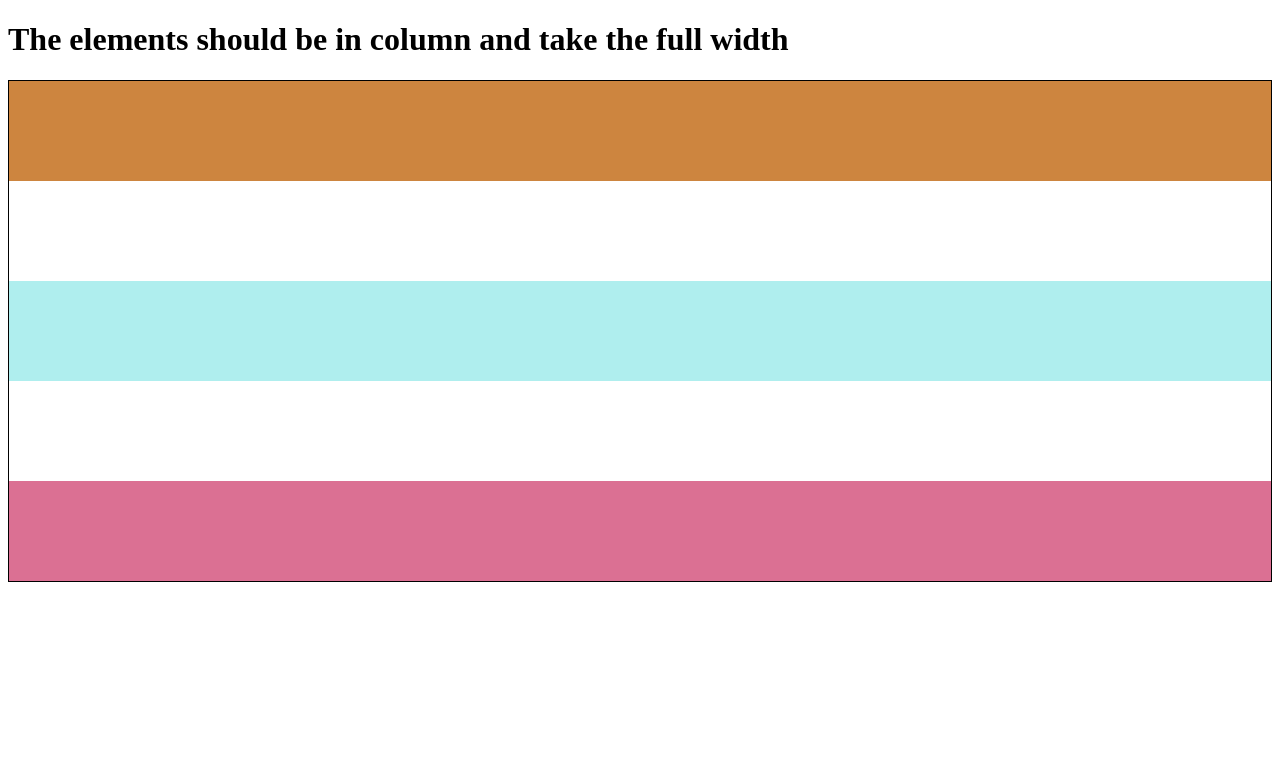
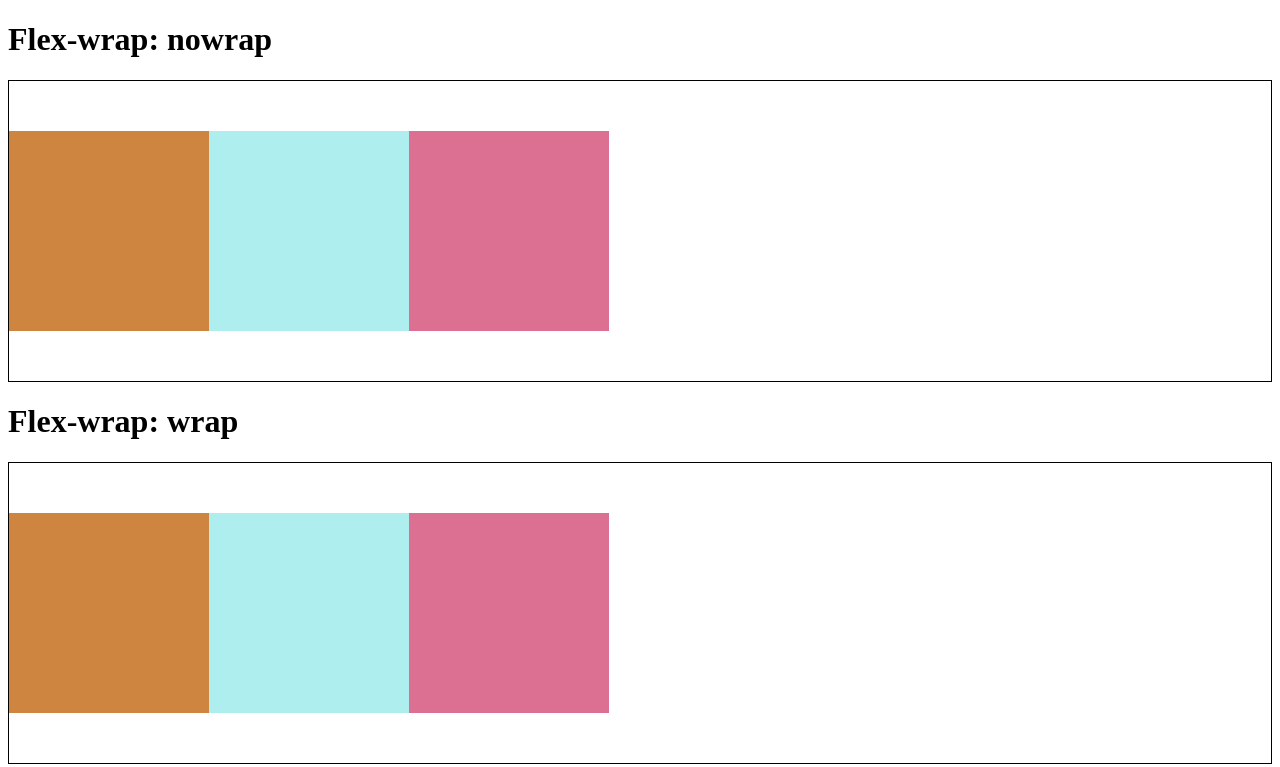
Before and after one commit to letotor/flexbox, a website built with Parcel: page index.html in a window 1280 px wide. Built offline with nearby package versions, Linux system fonts and the light colour scheme.

Commit message:
flex-wrap ; d

```diff
--- a/index.html
+++ b/index.html
@@ -11,9 +11,17 @@
 
 <body>
     <h1>
-        The elements should be in column and take the full width
+        Flex-wrap: nowrap
     </h1>
-    <div class="bloc-container">
+    <div class="bloc-container no-wrap">
+        <div class="blocs bg-peru"></div>
+        <div class="blocs bg-turquoise"></div>
+        <div class="blocs bg-violetred"></div>
+    </div>
+    <h1>
+        Flex-wrap: wrap
+    </h1>
+    <div class="bloc-container wrap">
         <div class="blocs bg-peru"></div>
         <div class="blocs bg-turquoise"></div>
         <div class="blocs bg-violetred"></div>
--- a/style.css
+++ b/style.css
@@ -1,14 +1,21 @@
+.wrap {
+    flex-wrap: wrap;
+}
+
+.no-wrap {
+    flex-wrap: nowrap;
+}
+
 .bloc-container {
     display: flex;
-    flex-flow: column nowrap;
-    justify-content: space-between;
     border: 1px solid black;
-    height: 500px;
+    padding: 50px 0;
+    height: 100%;
 }
 
 .blocs {
-    width: 100%;
-    height: 100px;
+    width: 200px;
+    height: 200px;
 }
 
 .bg-peru {
```
